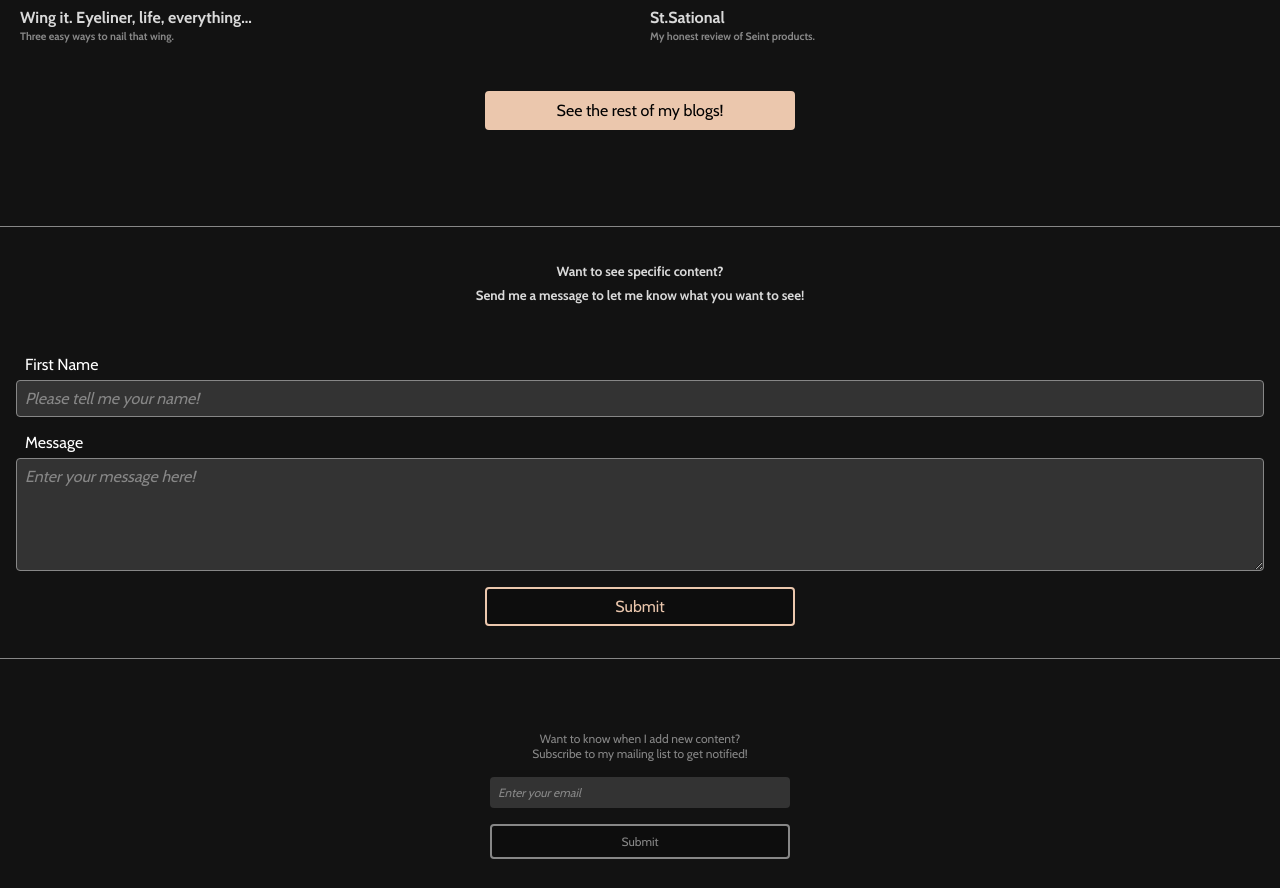
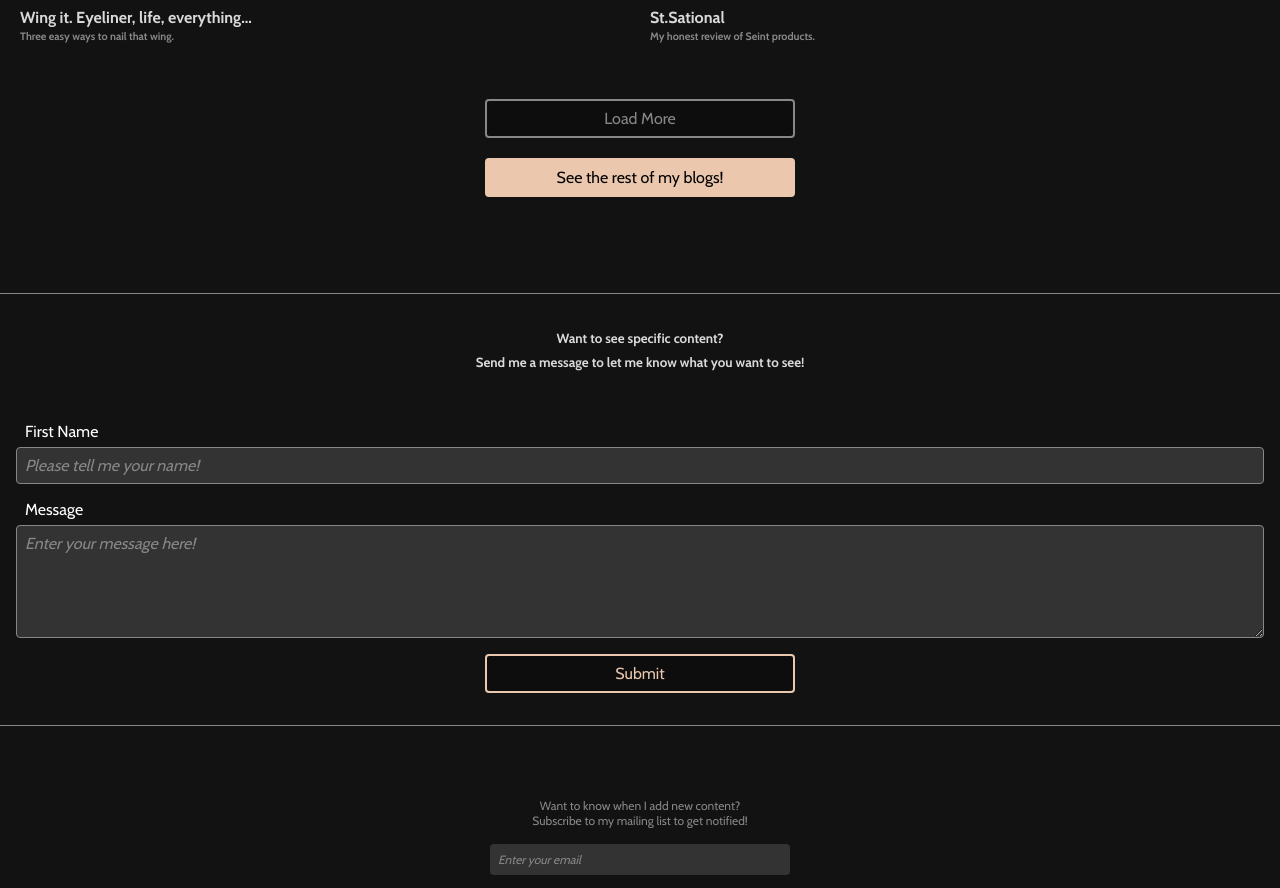
Before and after one commit to ryanbradley-webdev/makeup-yer-mind-official, a Next.js app: page / in a window 1280 px wide. Shown: the part 7293-8181 px from the top of the page. Built offline with nearby package versions, Linux system fonts and the light colour scheme.

Commit message:
Add a 'load more' button to blogs subsection for future use.

```diff
--- a/app/components/home-page-subsections/BlogsSection.tsx
+++ b/app/components/home-page-subsections/BlogsSection.tsx
@@ -106,11 +106,19 @@ export default function BlogsSection() {
 
                 </div>
 
-                <Link href='/blogs'>
-                    <Button variant='solid'>
-                        See the rest of my blogs!
+                <div className={styles.btnDiv}>
+
+                    <Button variant='ghost'>
+                        Load More
                     </Button>
-                </Link>
+
+                    <Link href='/blogs'>
+                        <Button variant='solid'>
+                            See the rest of my blogs!
+                        </Button>
+                    </Link>
+
+                </div>
 
             </div>
 
```
